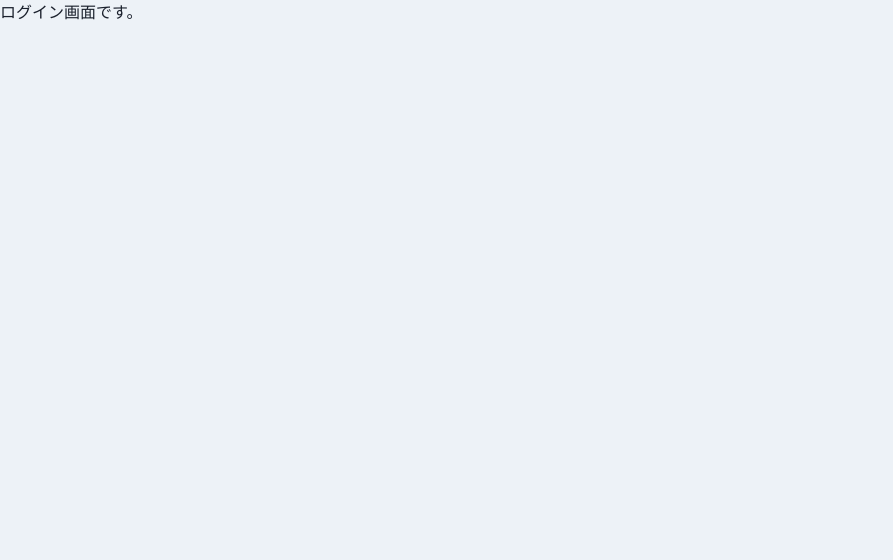
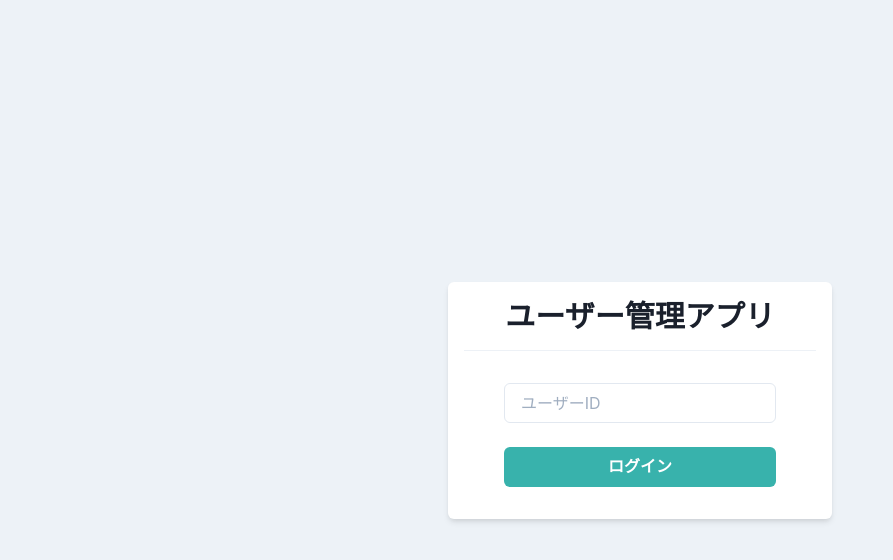
Before and after one commit to hayato-lang/chakra, a React (Create React App) app: page / in a window 1280 px wide. Shown: the top 560 px of the page, without its empty margins (0-893 px from the left). Built offline with nearby package versions, Linux system fonts and the light colour scheme.

Commit message:
ログイン画面の作成

```diff
--- a/src/components/pages/Login.tsx
+++ b/src/components/pages/Login.tsx
@@ -1,5 +1,17 @@
 import { memo, VFC } from "react";
+import { Box, Button, Divider, Flex, Heading, Input, Stack } from "@chakra-ui/react";
 
 export const Login: VFC = memo(() => {
-  return <p>ログイン画面です。</p>;
+  return (
+    <Flex align="center" justify="center" height="100vh">
+      <Box bg="white" w="sm" p={4} borderRadius="md" shadow="md">
+        <Heading as="h1" size="lg" textAlign="center">ユーザー管理アプリ</Heading>
+        <Divider my={4}/>
+        <Stack spacing={6} py={4} px={10}>
+          <Input placeholder="ユーザーID"/>
+          <Button bg="teal.400" color="white" _hover={{ opacity: 0.8 }}>ログイン</Button>
+        </Stack>
+      </Box>
+    </Flex>
+  );
 })
```
